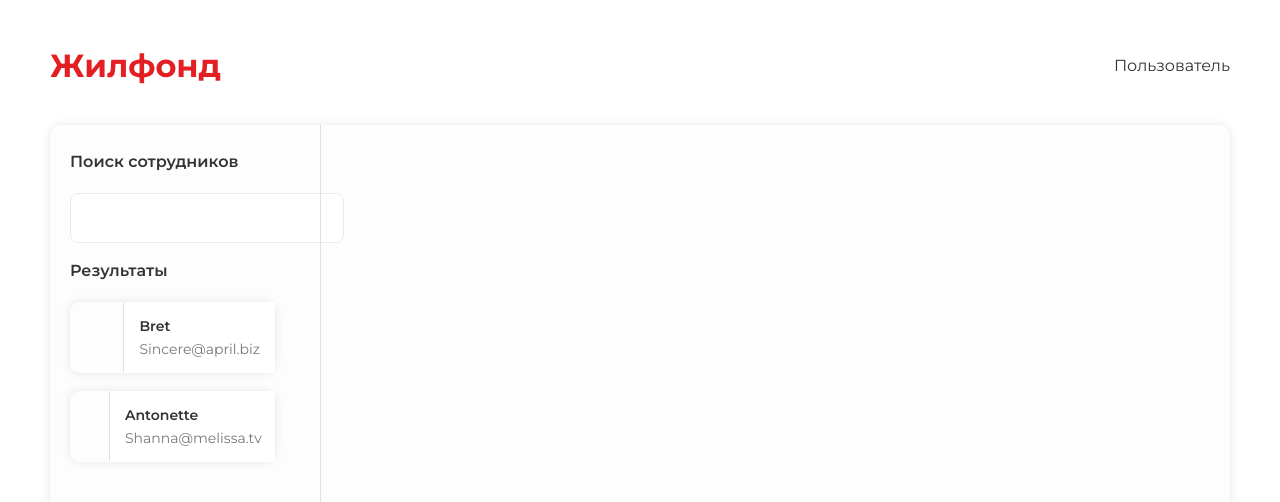
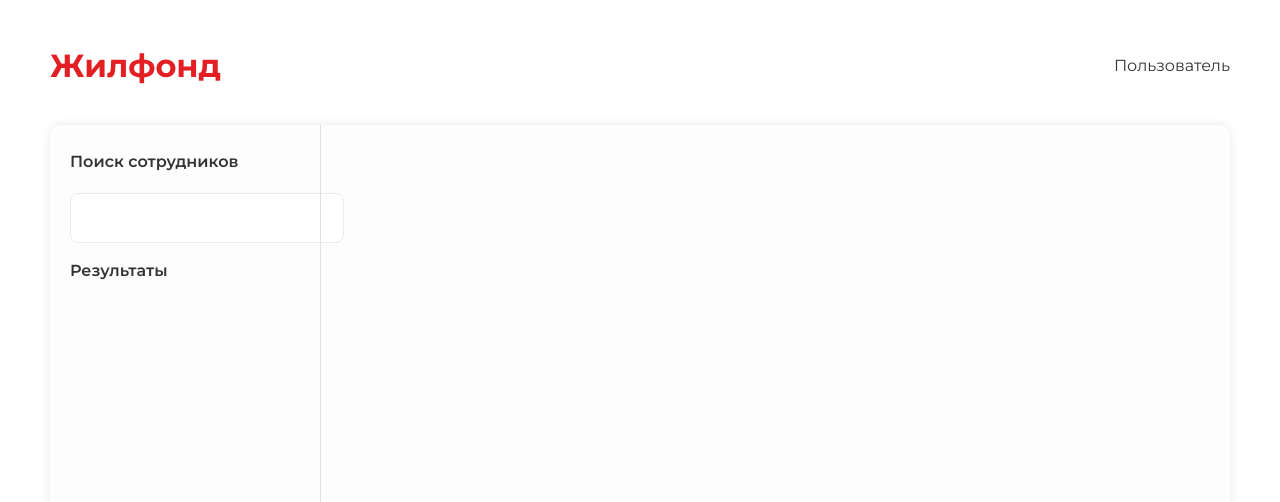
Before and after one commit to ArsenA527/tt-front-dev, a Vue app: page / in a window 1280 px wide. Shown: the top 502 px of the page. Built offline with nearby package versions, Linux system fonts and the light colour scheme.

Commit message:
add some code for get users data

```diff
--- a/src/App.vue
+++ b/src/App.vue
@@ -15,15 +15,19 @@
 </template>
 
 <script>
-import MainView from './components/MainView.vue';
-import Sidebar from './components/Sidebar.vue';
+import MainView from '@/components/MainView.vue';
+import Sidebar from '@/components/Sidebar.vue';
 
 export default {
   name: 'App',
   components: {
     Sidebar,
     MainView
-}
+  },
+
+  data() {
+    return {}
+  }
 }
 </script>
 
--- a/src/components/Sidebar.vue
+++ b/src/components/Sidebar.vue
@@ -9,18 +9,45 @@
     <p class="aside__title">
       Результаты
     </p>
-    <UserList />
+    <UserList
+      :users="users"
+    />
   </aside>
 </template>
 
 <script>
-import UserList from './UserList.vue';
+import UserList from '@/components/UserList.vue';
 
 export default {
-    data() {
-        return {};
-    },
-    components: { UserList }
+
+  data() {
+    return {
+      searchUsers: 0,
+
+      usersData: null,
+      usersLoading: false,
+      usersLoadingFailed: false,
+    }
+  },
+  components: { UserList },
+
+  computed: {
+    users() {
+      return [];
+    }
+  },
+
+  methods: {
+    loadUsers() {
+      this.usersLoading = true;
+      this.usersLoadingFailed = false;
+
+      clearTimeout(this.loadUsersTimer);
+      this.loadUsersTimer = setTimeout(() => {
+        console.log('axios');
+      }, 2000)
+    }
+  }
 }
 </script>
 
@@ -34,10 +61,6 @@ export default {
       margin-bottom: 22px;
       font-size: 16px;
       font-weight: 600;
-    }
-
-    &__title:last-child {
-      margin-bottom: 18px;
     }
 
     &__label {
--- a/src/components/UserItem.vue
+++ b/src/components/UserItem.vue
@@ -5,17 +5,8 @@
         <img src="" alt="">
       </div>
       <div class="user__info">
-        <p class="user__name">Bret</p>
-        <p class="user__mail">Sincere@april.biz</p>
-      </div>
-    </li>
-    <li class="user__item">
-      <div class="user__image">
-        <img src="" alt="">
-      </div>
-      <div class="user__info">
-        <p class="user__name">Antonette</p>
-        <p class="user__mail">Shanna@melissa.tv</p>
+        <p class="user__name">{{ user.username }}</p>
+        <p class="user__mail">{{ user.email }}</p>
       </div>
     </li>
   </div>
@@ -26,7 +17,9 @@
 export default {
   data() {
     return {}
-  }
+  },
+
+  props: ['user'],
 }
 </script>
 
--- a/src/components/UserList.vue
+++ b/src/components/UserList.vue
@@ -1,17 +1,23 @@
 <template>
   <ul class="list-reset user__list">
-    <UserItem />
+    <UserItem
+      v-for="(user) in users"
+      :key="user.id"
+      :user="user"
+    />
   </ul>
 </template>
 
 
 <script>
-import UserItem from './UserItem.vue';
+import UserItem from '@/components/UserItem.vue';
 
 export default {
   components: {
     UserItem
-},
+  },
+
+  props: ['users'],
 };
 </script>
 
```
